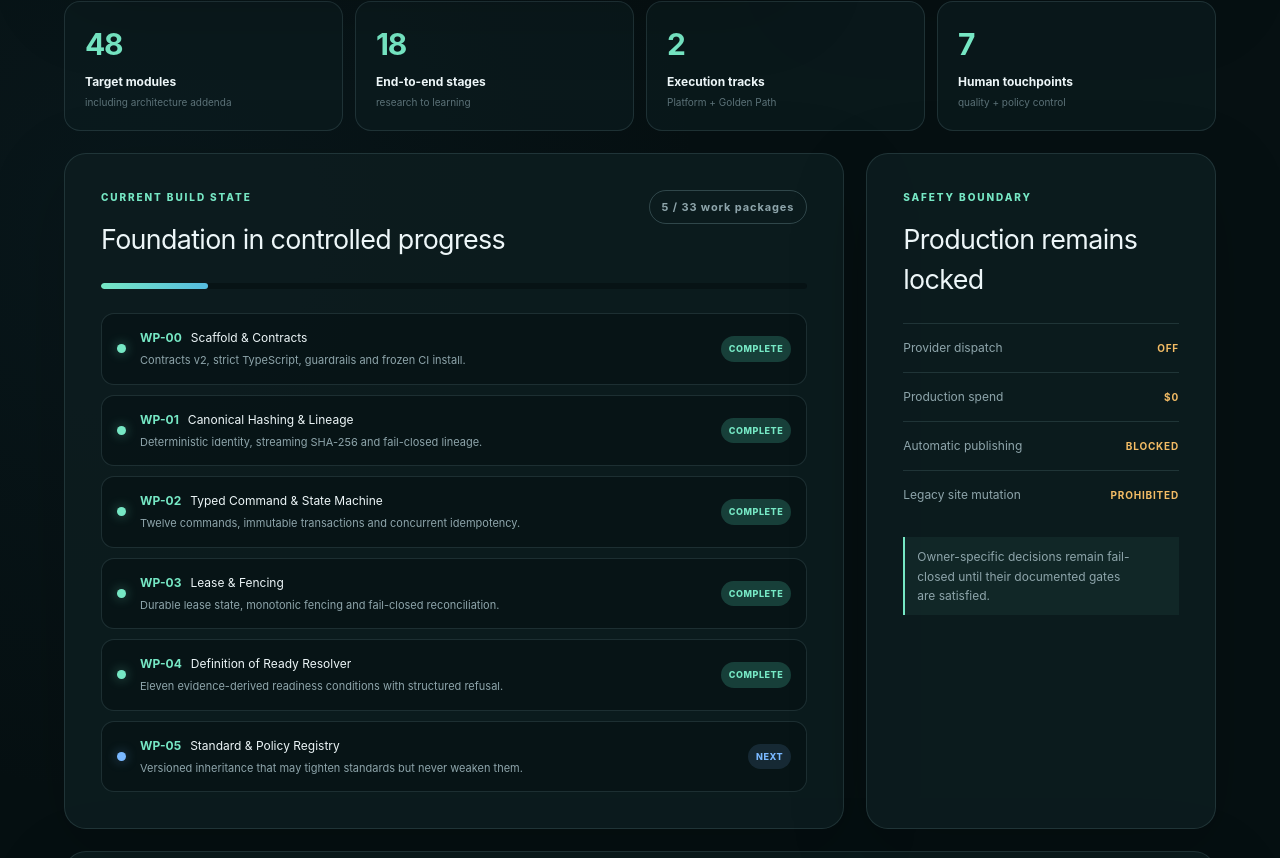
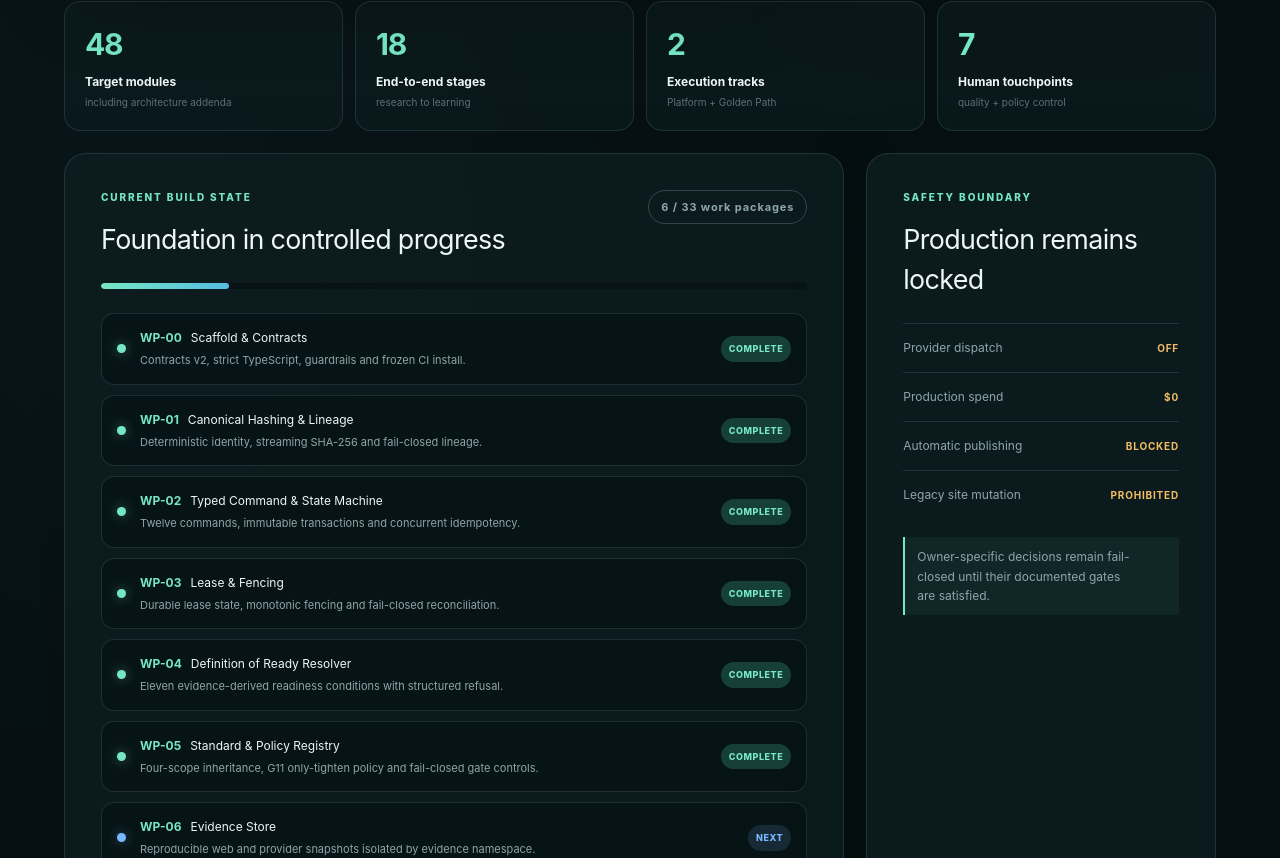
Before and after one commit to HungQuach301/youtube-ai-factory-v2, a Next.js app in the folder sites/control-plane/: page / in a window 1280 px wide. Shown: the part 742-1600 px from the top of the page. Built offline with nearby package versions, Linux system fonts and the light colour scheme.

Commit message:
WP-SITES-05: sync sites/control-plane/app/page.tsx

```diff
--- a/sites/control-plane/app/page.tsx
+++ b/sites/control-plane/app/page.tsx
@@ -8,7 +8,8 @@ const workPackages = [
   { id: "WP-02", name: "Typed Command & State Machine", status: "Complete", detail: "Twelve commands, immutable transactions and concurrent idempotency." },
   { id: "WP-03", name: "Lease & Fencing", status: "Complete", detail: "Durable lease state, monotonic fencing and fail-closed reconciliation." },
   { id: "WP-04", name: "Definition of Ready Resolver", status: "Complete", detail: "Eleven evidence-derived readiness conditions with structured refusal." },
-  { id: "WP-05", name: "Standard & Policy Registry", status: "Next", detail: "Versioned inheritance that may tighten standards but never weaken them." },
+  { id: "WP-05", name: "Standard & Policy Registry", status: "Complete", detail: "Four-scope inheritance, G11 only-tighten policy and fail-closed gate controls." },
+  { id: "WP-06", name: "Evidence Store", status: "Next", detail: "Reproducible web and provider snapshots isolated by evidence namespace." },
 ];
 
 const controls = [
@@ -79,9 +80,9 @@ export default function Home() {
           <div className="panel roadmap-panel">
             <div className="section-heading">
               <div><p className="eyebrow">CURRENT BUILD STATE</p><h2>Foundation in controlled progress</h2></div>
-              <span className="progress-label">5 / 33 work packages</span>
+              <span className="progress-label">6 / 33 work packages</span>
             </div>
-            <div className="progress-track" aria-label="5 of 33 work packages complete"><span style={{ width: "15.15%" }} /></div>
+            <div className="progress-track" aria-label="6 of 33 work packages complete"><span style={{ width: "18.18%" }} /></div>
             <div className="work-list">
               {workPackages.map((item) => (
                 <article className="work-item" key={item.id}>
```
